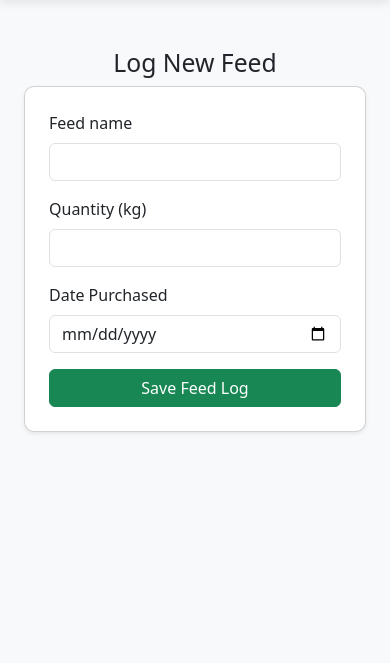
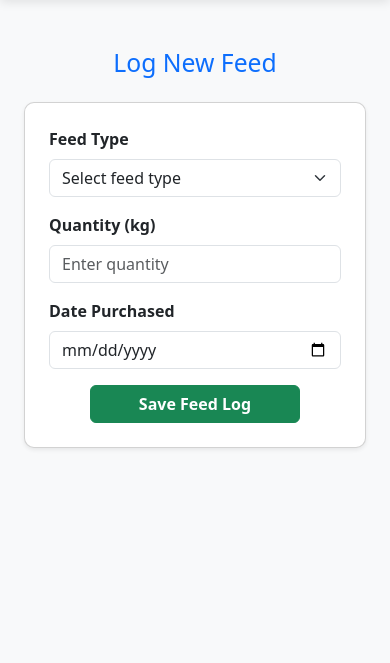
Before and after one commit to vincentiano23/poultryMgntSys, a Django app: page /log-feed/ in a window 390 px wide. Shown: the part 56-719 px from the top of the page. Run offline with Django 5.2, Linux system fonts and the light colour scheme; a user stored in the database is signed in.

Commit message:
Updated workers dashboard to display total feed usage and breakdown by type, fixed missing feed records issue, improved feed logging functionality in views, and enhanced responsiveness of log_feed template.

```diff
--- a/poultry/models.py
+++ b/poultry/models.py
@@ -75,7 +75,7 @@ class Feed(models.Model):
     ]
 
     name = models.CharField(max_length=100, choices=FEED_CHOICES, default='Other')
-    custom_name = models.CharField(max_length=100, null=True, blank=True)
+    custom_name = models.CharField(max_length=255, default="")
     quantity_kg = models.FloatField()
     remaining_kg = models.FloatField(default=0)
     date_purchased = models.DateField(null=True, blank=True)
--- a/poultry/templates/poultry/log_feed.html
+++ b/poultry/templates/poultry/log_feed.html
@@ -2,36 +2,66 @@
 
 {% block content %}
 <div class="container mt-4">
-    <h2 class="text-center">Log New Feed</h2>
+    <h2 class="text-center mb-4 text-primary">Log New Feed</h2>
 
     <!-- Display messages -->
     {% if messages %}
-        {% for message in messages %}
-            <div class="alert alert-{{ message.tags }}">{{ message }}</div>
-        {% endfor %}
+        <div class="alert-container">
+            {% for message in messages %}
+                <div class="alert alert-{{ message.tags }} text-center">{{ message }}</div>
+            {% endfor %}
+        </div>
     {% endif %}
 
     <div class="card shadow-sm p-4">
-        <form method="POST" action="{% url 'log_feed' %}">
+        <form method="POST" action="{% url 'log_feed' %}" class="row g-3">
             {% csrf_token %}
 
-            <div class="mb-3">
-                <label for="name" class="form-label">Feed name</label>
-                <input type="text" class="form-control" id="name" name="name" required>
+
+            <div class="col-md-6">
+                <label for="name" class="form-label fw-bold">Feed Type</label>
+                <select class="form-select" id="name" name="name" required>
+                    <option value="" selected disabled>Select feed type</option>
+                    <option value="Starter Mash">Starter Mash</option>
+                    <option value="Grower Mash">Grower Mash</option>
+                    <option value="Layer Mash">Layer Mash</option>
+                    <option value="Finisher Mash">Finisher Mash</option>
+                    <option value="Other">Other (Specify Below)</option>
+                </select>
             </div>
 
-            <div class="mb-3">
-                <label for="quantity" class="form-label">Quantity (kg)</label>
-                <input type="number" class="form-control" id="quantity_kg" name="quantity_kg" required>
+            <div class="col-md-6" id="custom_name_container" style="display: none;">
+                <label for="custom_name" class="form-label fw-bold">Custom Feed Name</label>
+                <input type="text" class="form-control" id="custom_name" name="custom_name" placeholder="Enter feed name">
             </div>
 
-            <div class="mb-3">
-                <label for="date_purchased" class="form-label">Date Purchased</label>
+            <div class="col-md-6">
+                <label for="quantity_kg" class="form-label fw-bold">Quantity (kg)</label>
+                <input type="number" class="form-control" id="quantity_kg" name="quantity_kg" min="1" placeholder="Enter quantity" required>
+            </div>
+
+            <div class="col-md-6">
+                <label for="date_purchased" class="form-label fw-bold">Date Purchased</label>
                 <input type="date" class="form-control" id="date_purchased" name="date_purchased" required>
             </div>
 
-            <button type="submit" class="btn btn-success w-100">Save Feed Log</button>
+            <div class="col-12 d-flex justify-content-center">
+                <button type="submit" class="btn btn-success fw-bold px-5">Save Feed Log</button>
+            </div>
         </form>
     </div>
 </div>
+
+<!-- JavaScript to Show Custom Feed Name Input -->
+<script>
+    document.getElementById("name").addEventListener("change", function () {
+        let customNameContainer = document.getElementById("custom_name_container");
+        if (this.value === "Other") {
+            customNameContainer.style.display = "block";
+        } else {
+            customNameContainer.style.display = "none";
+        }
+    });
+</script>
+
 {% endblock %}
--- a/poultry/views.py
+++ b/poultry/views.py
@@ -58,12 +58,14 @@ def dashboard(request):
     total_expenses = Expense.objects.aggregate(total=Sum("amount"))["total"] or Decimal('0.0')
     total_expenses = Decimal(str(total_expenses))
     net_profit = total_sales - total_expenses
-    total_feeds = Feed.objects.aggregate(total=Sum('quantity_kg'))['total'] or 0
+    total_feeds = Feed.objects.aggregate(total_used=Sum('quantity_kg'))['total_used'] or 0
+    feed_types = Feed.objects.values('name').annotate(total=Sum('quantity_kg'))
     context = {
         'total_chickens': sum(chicken['total'] for chicken in chickens),
         'chicken_types': chickens,
         'total_eggs': Egg.objects.aggregate(total=Sum('quantity'))['total'] or 0,
         'total_feeds': total_feeds,
+        'feed_types': feed_types,
         'total_sales': total_sales,
         'total_expenses': total_expenses,
         'net_profit': net_profit,
@@ -152,16 +154,32 @@ def log_feed(request):
     """Log feed records"""
     if request.method == "POST":
         name = request.POST.get('name')
+        custom_name = request.POST.get('custom_name', '').strip()
         quantity_kg = request.POST.get('quantity_kg')
+        date_purchased = request.POST.get('date_purchased')
+        # Validate inputs
+        if not name or not quantity_kg or not date_purchased:
+            messages.error(request, "All fields are required.")
+            return redirect('log_feed')
+        try:
+            quantity_kg = float(quantity_kg)
+            if quantity_kg <= 0:
+                messages.error(request, "Quantity must be a positive number.")
+                return redirect('log_feed')
+        except ValueError:
+            messages.error(request, "Invalid quantity entered.")
+            return redirect('log_feed')
 
-        Feed.objects.create(
+        # Save feed entry
+        feed = Feed.objects.create(
             name=name,
+            custom_name=custom_name if name == "Other" else "",
             quantity_kg=quantity_kg,
+            remaining_kg=quantity_kg,
+            date_purchased=date_purchased
         )
-
-        messages.success(request, "Feed record added successfully!")
+        messages.success(request, f"Feed '{feed.name}' recorded successfully!")
         return redirect('log_feed')
-
     return render(request, 'poultry/log_feed.html')
 
 @login_required
```
Also changed, not shown: poultry/templates/poultry/dashboard.html (+22 -1 lines), db.sqlite3.
